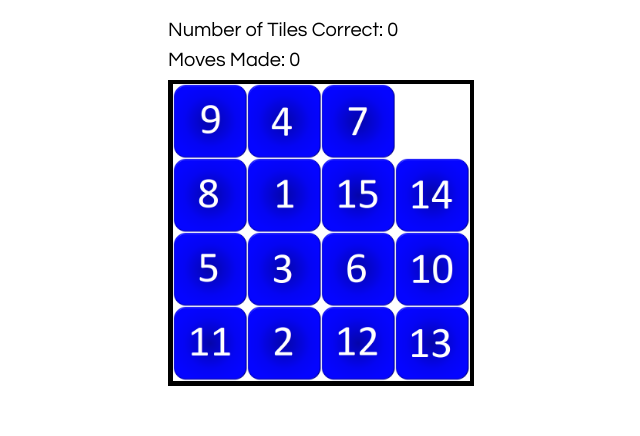
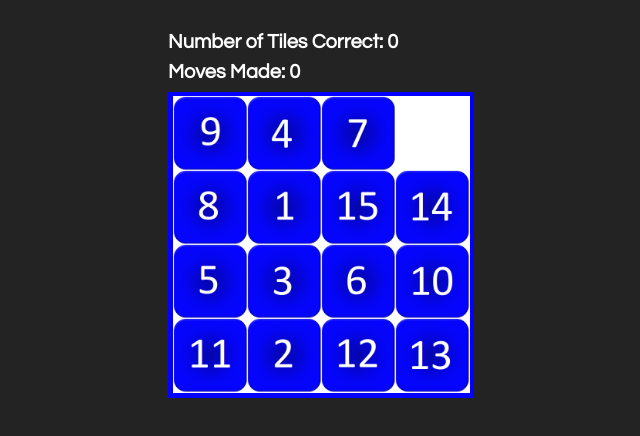
Before and after one commit to AlaskaSimpson/puzzle, a React app in the folder puzzle/: page / in a window 1280 px wide. Shown: the whole page, without its empty margins (294-934 px from the left). Built offline with nearby package versions, Linux system fonts and the light colour scheme.

Commit message:
style page background

```diff
--- a/puzzle/src/index.css
+++ b/puzzle/src/index.css
@@ -1,6 +1,7 @@
 body {
     font: 14px "Century Gothic", Futura, sans-serif;
-    margin:20px
+    margin:20px;
+    background: rgb(36, 35, 35);
   }
 
   ol, ul {
@@ -9,6 +10,7 @@ body {
 
   .game-board{
     margin: auto;
+    margin-top: 12px;
   }
 
   .board-row:after {
@@ -19,17 +21,19 @@ body {
 
   .board {
     display: table;
-    border: 5px solid rgb(0, 0, 0);
+    border: 5px solid rgb(4, 0, 255);
   }
 
   .status {
     margin-bottom: 10px;
     font-size: 20px;
+    color:#fff;
+    font-weight: bold;
   }
 
   .tile {
     background: #fff;
-    border: 0px solid rgb(253, 250, 250);
+    border: 0px solid #fff;
     float: left;
     font-size: 24px;
     font-weight: bold;
```
